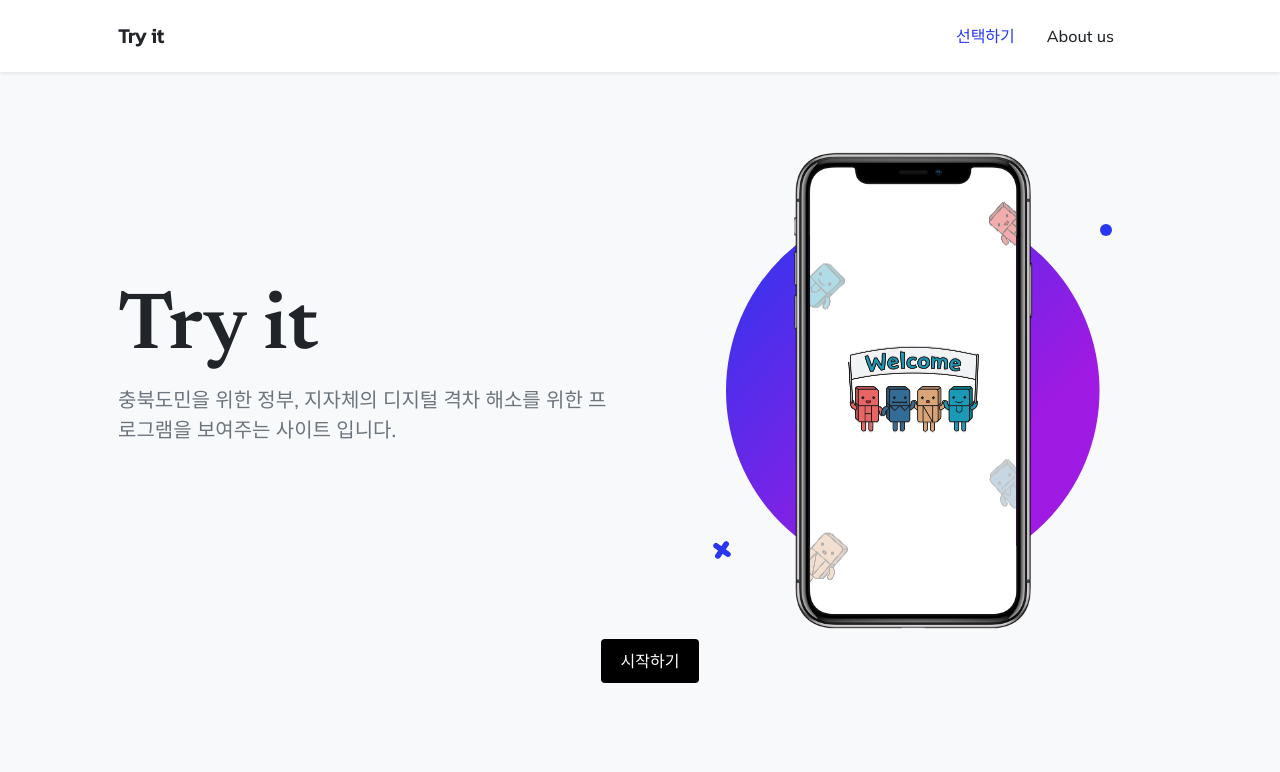
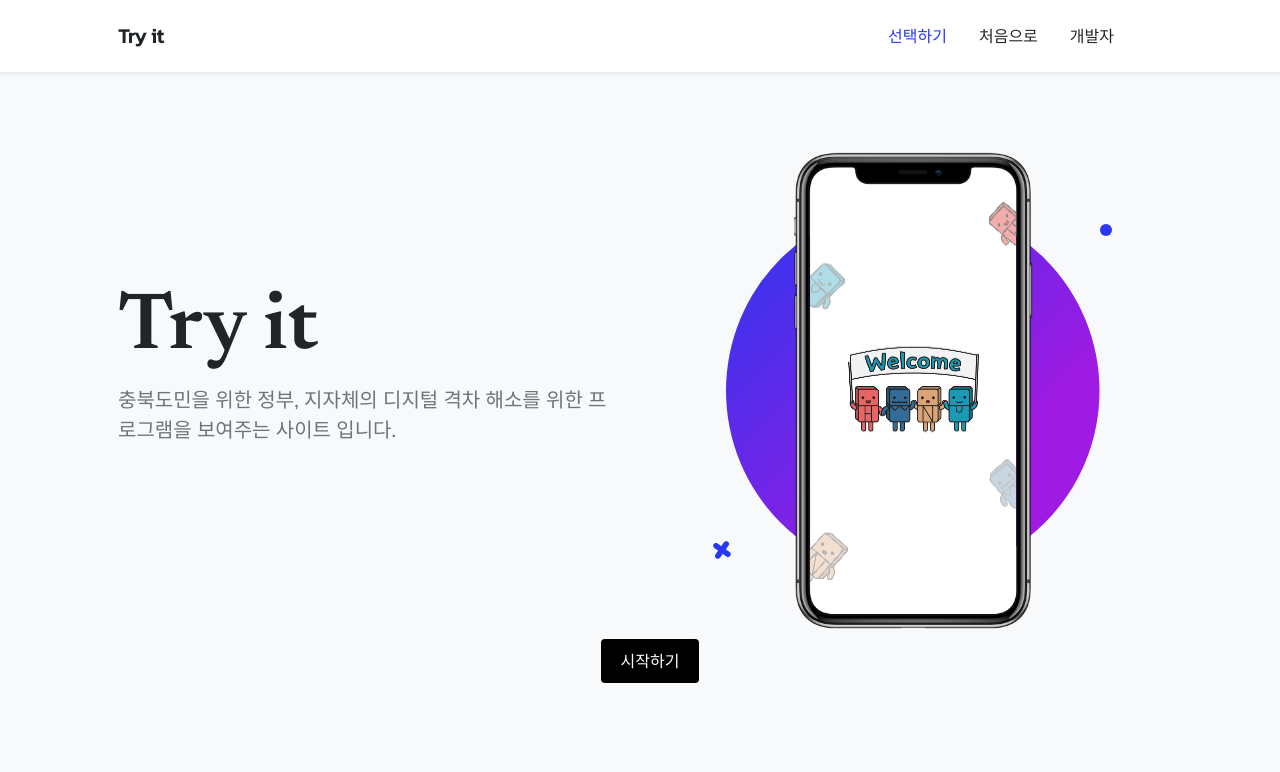
Before and after one commit to gyeongjun2/project, a Django app: page / in a window 1280 px wide. Shown: the top 772 px of the page. Run offline with Django 4.2, Linux system fonts and the light colour scheme; data that the repository does not hold is empty; some libraries are stand-ins or nearby versions.

Commit message:
lastpang

```diff
--- a/templates/base.html
+++ b/templates/base.html
@@ -32,7 +32,10 @@
                 <div class="collapse navbar-collapse" id="navbarResponsive">
                     <ul class="navbar-nav ms-auto me-4 my-3 my-lg-0">
                         <li class="nav-item"><a class="nav-link me-lg-3" href="#features">선택하기</a></li>
-                        <li class="nav-item"><a class="nav-link me-lg-3" href="https://lovely-foxglove-4e3.notion.site/3-9ed65f68c16548dbaa2b1321742e07a3?pvs=4">About us</a></li>
+                        <li class="nav-item"><a class="nav-link me-lg-3" href="#">처음으로</a></li>
+                        <li class="nav-item">
+                            <a class="nav-link me-lg-3" href="https://www.notion.so/55a76e2d64a04524a3fc6665054b7d29?p=4c47b937d38b4e53b29653ecf53664ee&pm=c">개발자</a>
+                        </li>
                     </ul>
                 </div>
             </div>
```
